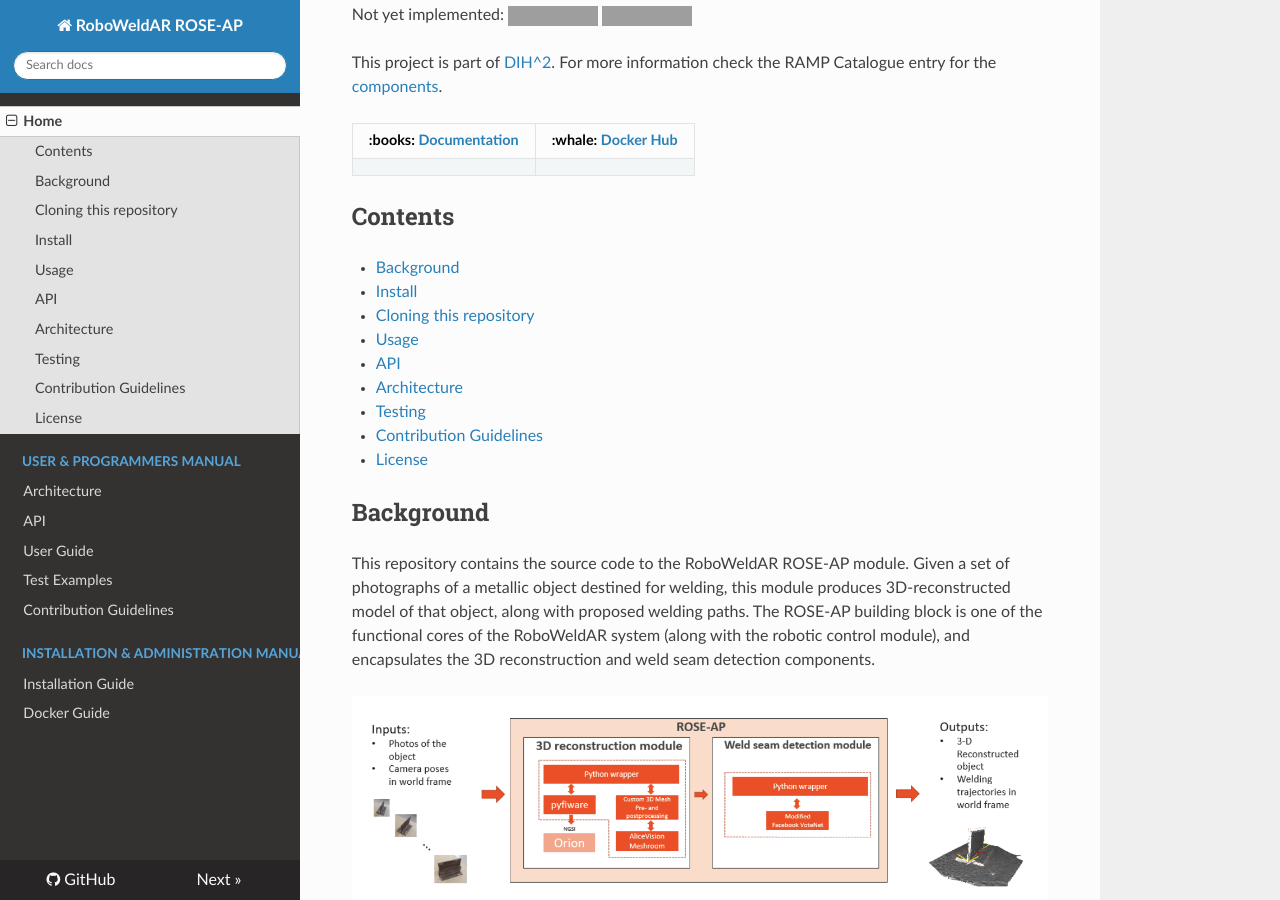
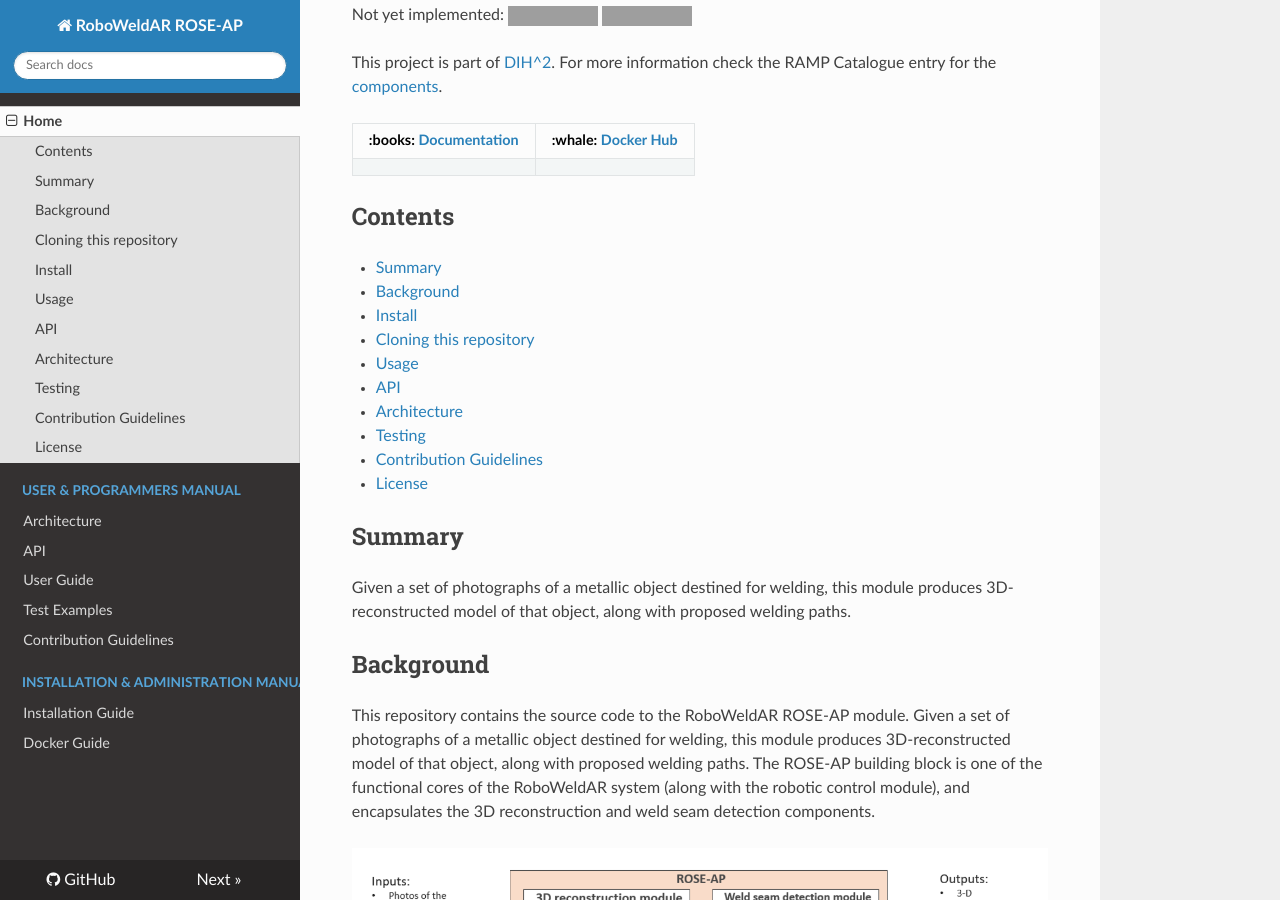
Before and after one commit to ikh-innovation/roboweldar-rose-ap, an MkDocs documentation site: the page built from docs/README.md, in a window 1280 px wide and 900 px high, scrolled down 397 px. Built offline with MkDocs 1.6.1, drawn with Linux system fonts in a browser that asks for light colours; nearby versions of some CDN libraries; grey boxes are pictures that could not be loaded.

Commit message:
Update README.md

```diff
--- a/docs/README.md
+++ b/docs/README.md
@@ -28,6 +28,7 @@
 
 ## Contents
 
+- [Summary](#summary)
 - [Background](#background)
 - [Install](#install)
 - [Cloning this repository](#cloning-this-repository)
@@ -37,6 +38,10 @@
 - [Testing](#testing)
 - [Contribution Guidelines](#contribution-guidelines)
 - [License](#license)
+
+## Summary
+
+Given a set of photographs of a metallic object destined for welding, this module produces 3D-reconstructed model of that object, along with proposed welding paths.
 
 ## Background
 
```
